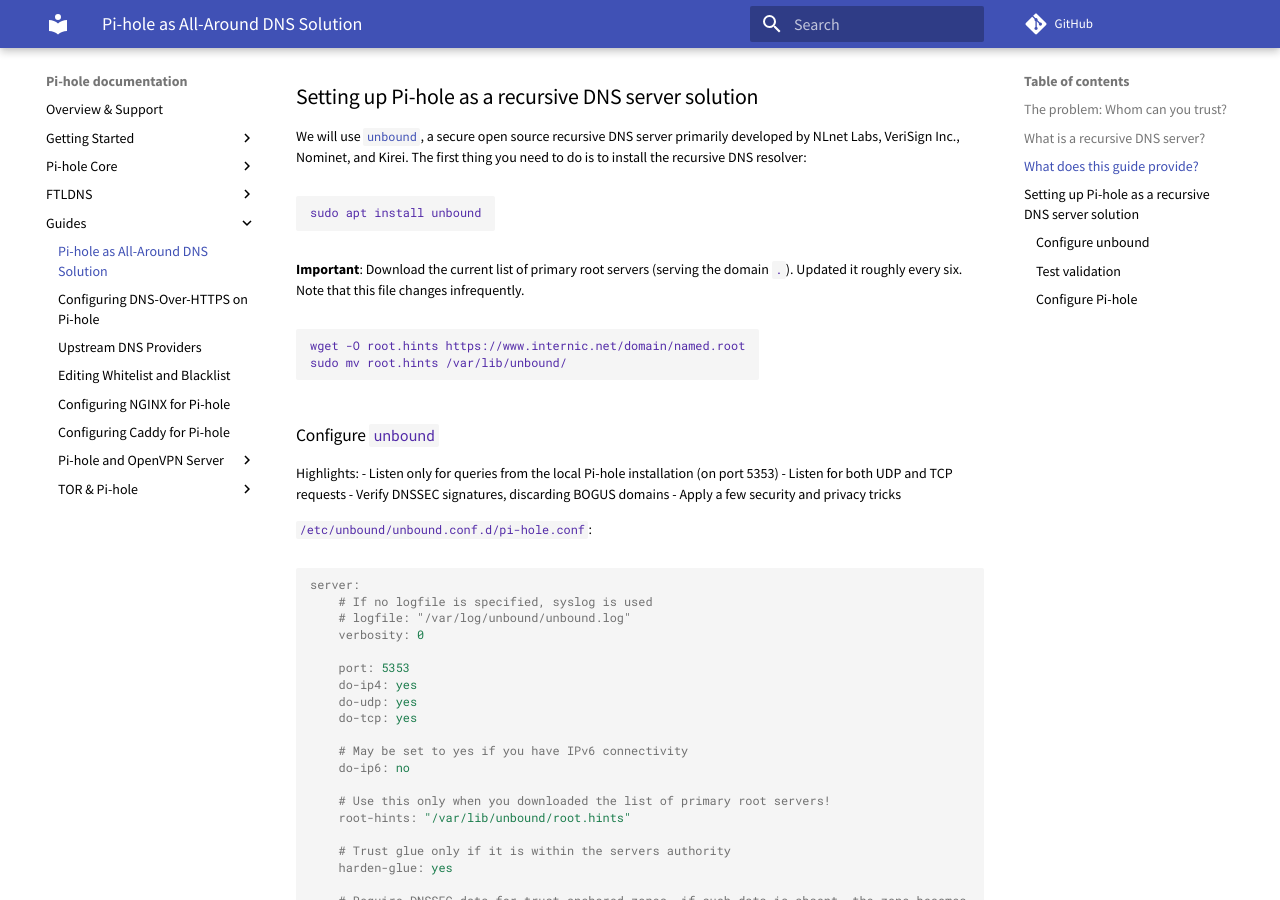
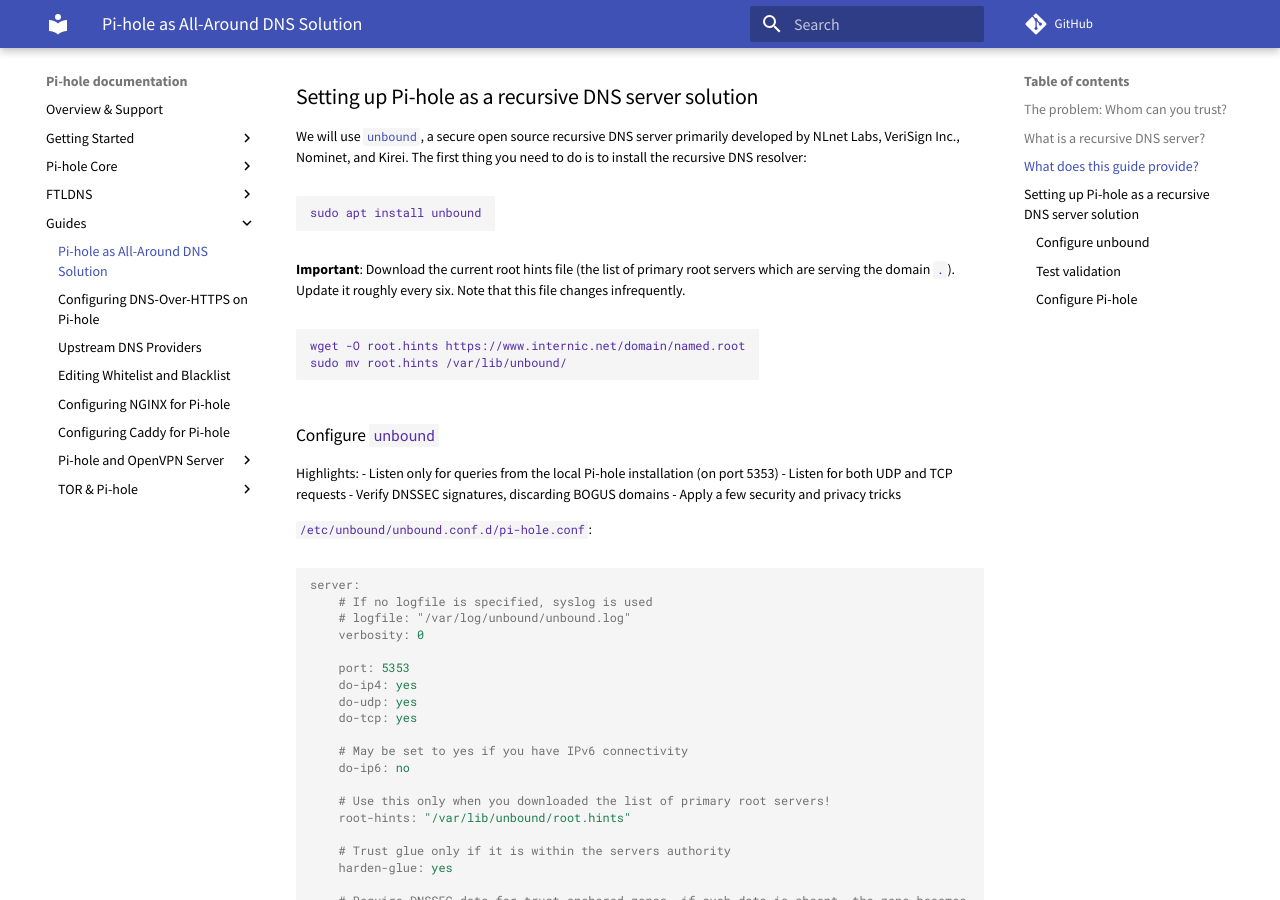
Before and after one commit to pi-hole/docs, an MkDocs documentation site: the page built from docs/guides/unbound.md, in a window 1280 px wide and 900 px high, scrolled down 1777 px. Built offline with MkDocs 1.6.1 and Material for MkDocs 9.7.7, drawn with Linux system fonts in a browser that asks for light colours; comment, search, counter and statistics services are not loaded; old or Windows-style settings are respelled for this version of MkDocs.

Commit message:
Review comments
Signed-off-by: DL6ER <dl6er@dl6er.de>

````diff
--- a/docs/guides/unbound.md
+++ b/docs/guides/unbound.md
@@ -52,7 +52,7 @@
 sudo apt install unbound
 ```
 
-**Important**: Download the current list of primary root servers (serving the domain `.`). Updated it roughly every six. Note that this file changes infrequently.
+**Important**: Download the current root hints file (the list of primary root servers which are serving the domain `.`). Update it roughly every six. Note that this file changes infrequently.
 ```
 wget -O root.hints https://www.internic.net/domain/named.root
 sudo mv root.hints /var/lib/unbound/
````
